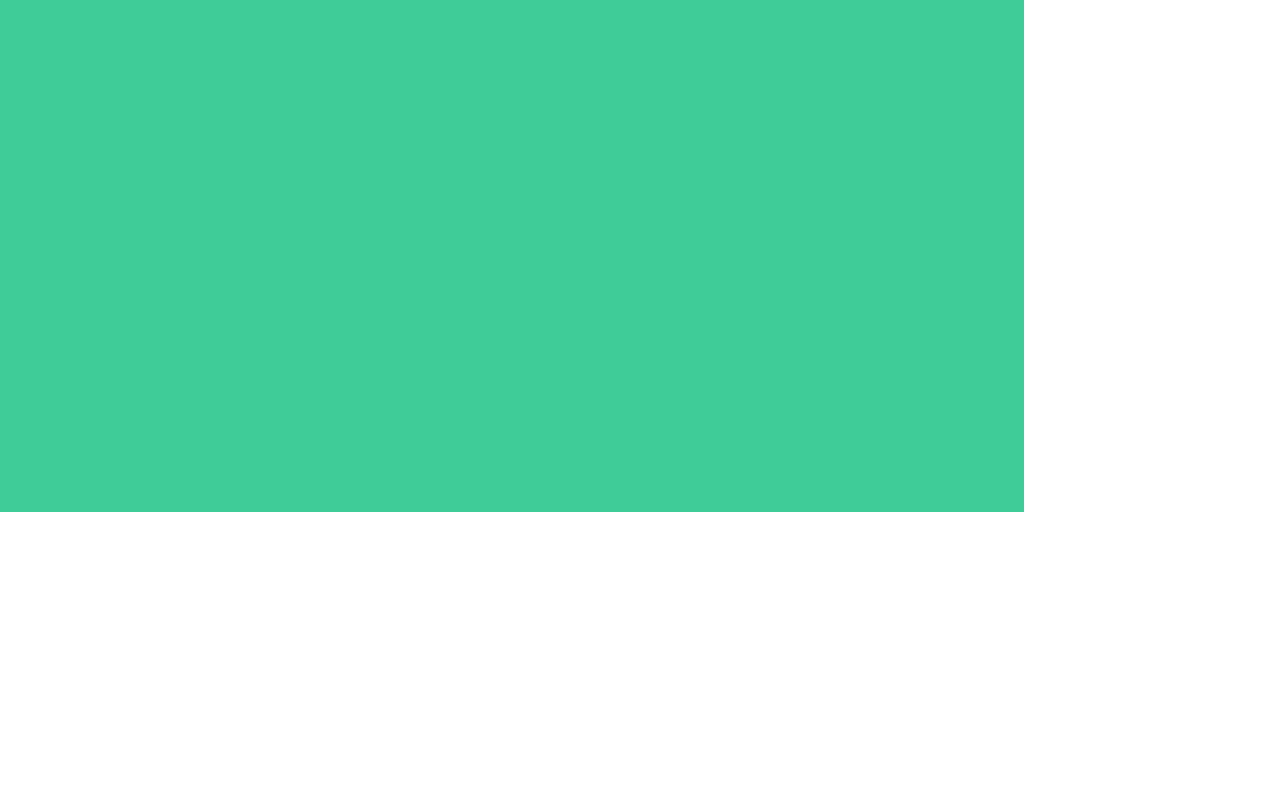
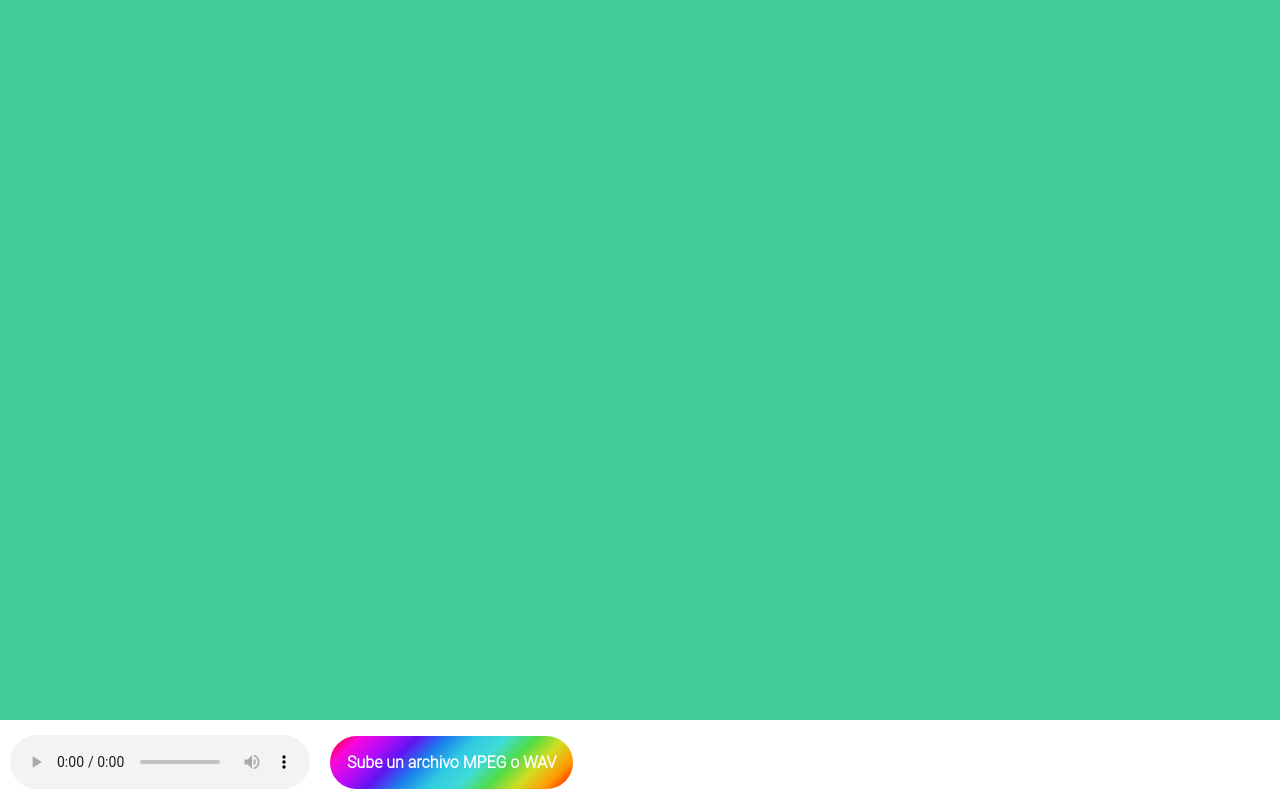
Before and after one commit to jorgegio/musicviz, a plain HTML site: page index.html in a window 1280 px wide. Drawn offline with Linux system fonts and the light colour scheme.

Commit message:
Add Web Audio API setup to extract audio byte data.

```diff
--- a/index.css
+++ b/index.css
@@ -1,8 +1,52 @@
 body {
     margin: 0;
     padding: 0;
+    font-family: "Roboto Light", sans-serif;
 }
 
 #visualizer {
-    width: 80%;
+    width: 100%;
+    height: 90vh;
 }
+
+#audio-player-console {
+    display: flex;
+    height: 7vh;
+    justify-content: flex-start;
+    align-items: center;
+    width: 100%;
+    padding: 10px;
+}
+
+#audio-file-input {
+    display: none;
+}
+
+#audio-file-input-label:hover {
+    cursor: pointer;
+    transform: scale(1.02);
+}
+
+#audio-file-input-label {
+    border: none;
+    border-radius: 30px;
+    color: white;
+    font-weight: bold;
+    margin-left: 20px;
+    background: linear-gradient(
+            -45deg,
+            rgba(255, 0, 0, 1) 0%,
+            rgba(255, 154, 0, 1) 10%,
+            rgba(208, 222, 33, 1) 20%,
+            rgba(79, 220, 74, 1) 30%,
+            rgba(63, 218, 216, 1) 40%,
+            rgba(47, 201, 226, 1) 50%,
+            rgba(28, 127, 238, 1) 60%,
+            rgba(95, 21, 242, 1) 70%,
+            rgba(186, 12, 248, 1) 80%,
+            rgba(251, 7, 217, 1) 90%,
+            rgba(255, 0, 0, 1) 100%
+    );
+    transition: transform 0.1s;
+    padding: 17px;
+}
--- a/index.html
+++ b/index.html
@@ -3,9 +3,17 @@
     <head>
         <title>WebGL Music Visualizer</title>
         <script src="index.js" defer></script>
+        <script src="listeners.js" defer></script>
         <link rel="stylesheet" href="index.css">
     </head>
     <body>
+        <div id="root">
             <canvas id="visualizer"></canvas>
+            <div id="audio-player-console">
+                <audio id="audio-player" controls></audio>
+                <label id="audio-file-input-label" for="audio-file-input">Sube un archivo MPEG o WAV</label>
+                <input id="audio-file-input" name="audio-file-input" type="file" accept="audio/mpeg, audio/wav"/>
+            </div>
+        </div>
     </body>
 </html>
--- /dev/null
+++ b/listeners.js
@@ -0,0 +1,33 @@
+let audioBufferIntervalId;
+let analyzer;
+
+document.getElementById("audio-file-input").addEventListener("change", async function() {
+  if (this?.files.length) {
+    const audioPlayer = document.getElementById("audio-player");
+    audioPlayer.src = URL.createObjectURL(this?.files[0]);
+
+    const audioContext = new AudioContext();
+    analyzer = audioContext.createAnalyser();
+    const track = audioContext.createMediaElementSource(audioPlayer);
+
+    track.connect(analyzer);
+    analyzer.connect(audioContext.destination);
+  } else {
+    alert("No fue posible procesar el audio.");
+  }
+}, false);
+
+document.getElementById("audio-player").addEventListener("play", function () {
+  audioBufferIntervalId = setInterval(() => {
+    const bufferSize = analyzer.frequencyBinCount;
+    const buffer = new Float32Array(bufferSize);
+    analyzer.getFloatTimeDomainData(buffer);
+    console.log(buffer);
+    // TODO(dmosc): Figure out how to call WebGL render method to repaint graphics.
+  }, 1000); // Render velocity.
+});
+
+document.getElementById("audio-player").addEventListener("ended", function () {
+  URL.revokeObjectURL(this.src);
+  clearInterval(audioBufferIntervalId);
+});
```
Lines whose indentation alone changed are shown as unchanged.
